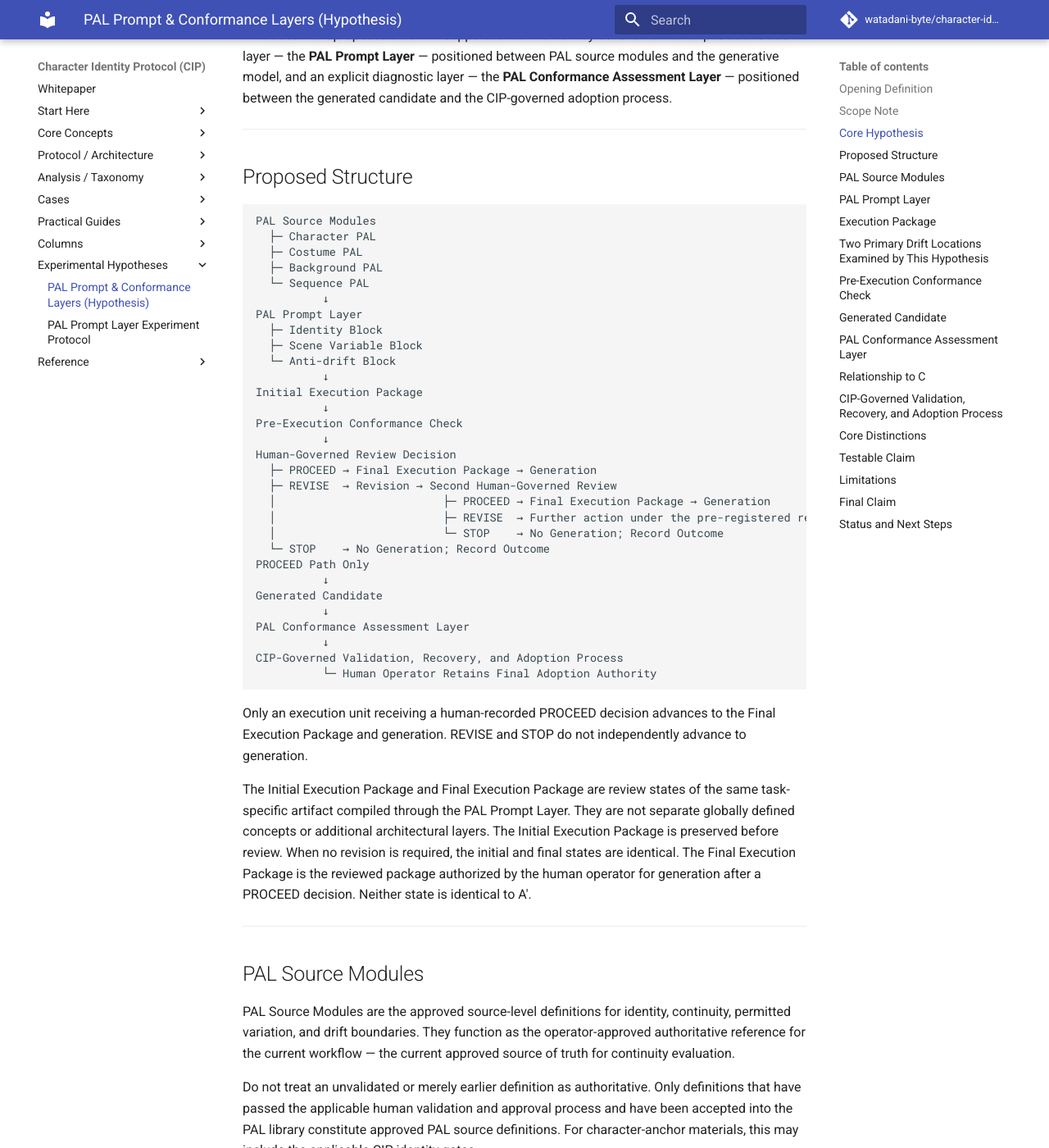
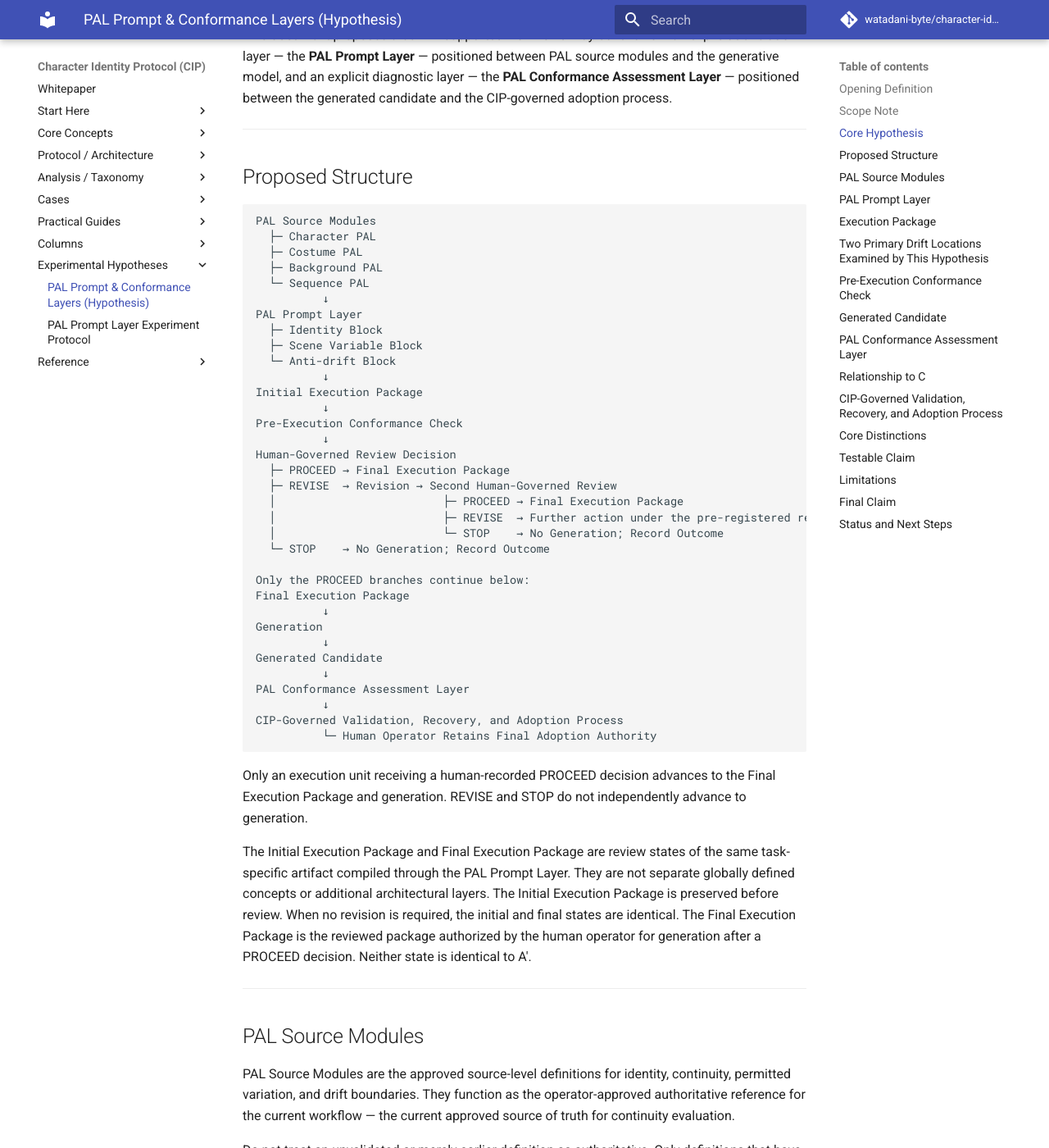
Before and after one commit to watadani-byte/character-identity-protocol, an MkDocs documentation site: the page built from docs/pal_prompt_and_conformance_layers.md, in a window 1280 px wide and 1400 px high, scrolled down 1766 px. Shown: the whole window at 82% size. Built offline with MkDocs 1.6.1 and Material for MkDocs 9.7.7, drawn with Linux system fonts in a browser that asks for light colours; comment, search, counter and statistics services are not loaded; some of the changed text lies outside the part shown.

Commit message:
pal_prompt_and_conformance_layers.md を更新

```diff
--- a/docs/pal_prompt_and_conformance_layers.md
+++ b/docs/pal_prompt_and_conformance_layers.md
@@ -76,13 +76,17 @@ Initial Execution Package
 Pre-Execution Conformance Check
           ↓
 Human-Governed Review Decision
-  ├─ PROCEED → Final Execution Package → Generation
+  ├─ PROCEED → Final Execution Package
   ├─ REVISE  → Revision → Second Human-Governed Review
-  │                         ├─ PROCEED → Final Execution Package → Generation
+  │                         ├─ PROCEED → Final Execution Package
   │                         ├─ REVISE  → Further action under the pre-registered review policy
   │                         └─ STOP    → No Generation; Record Outcome
   └─ STOP    → No Generation; Record Outcome
-PROCEED Path Only
+
+Only the PROCEED branches continue below:
+Final Execution Package
+          ↓
+Generation
           ↓
 Generated Candidate
           ↓
@@ -275,7 +279,7 @@ The responsibility boundary in this hypothesis is as follows:
 
 CIP does not directly control C, A′, or the generative model. It governs workflow conditions surrounding the transformation from A to A′ under C and the subsequent treatment of B′.
 
-A candidate, conformance result, optimized prompt, or Execution Package must not become part of the approved source identity merely because it performs well. Adoption requires explicit human validation.
+A candidate, conformance result, optimized prompt, or Execution Package must not become part of the approved source identity merely because it performs well. Incorporation into the approved source identity requires a separate explicit human validation decision and must not be inferred from candidate adoption alone.
 
 -----
 
```
